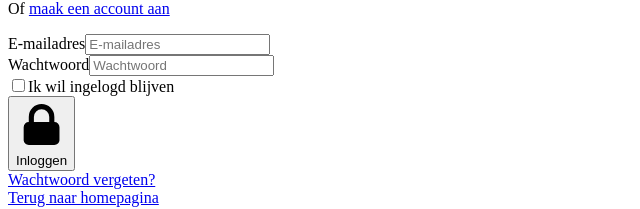
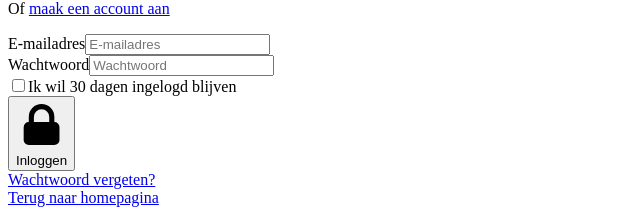
Before and after one commit to Rgerard96/Restaurant-Application, a Next.js app: page /login in a window 1280 px wide. Shown: the part 114-323 px from the top of the page, without its empty margins (0-640 px from the left). Built offline with nearby package versions, Linux system fonts and the light colour scheme.

Commit message:
adjust slide over

```diff
--- a/components/Header.js
+++ b/components/Header.js
@@ -20,7 +20,7 @@ export default function Header() {
       />
       <div className='py-3 px-5 border-b flex justify-between items-center'>
         <div>
-          <h2 className='font-bold text-blue-500 text-lg sm:text-2xl'>
+          <h2 className='font-bold text-blue-500 text-xl sm:text-2xl'>
             CultureHypes
           </h2>
         </div>
--- a/pages/login.js
+++ b/pages/login.js
@@ -69,7 +69,7 @@ export default function login() {
               htmlFor='remember-me'
               className='ml-2 block text-sm text-gray-900'
             >
-              Ik wil ingelogd blijven
+              Ik wil 30 dagen ingelogd blijven
             </label>
           </div>
 
--- a/pages/register.js
+++ b/pages/register.js
@@ -98,7 +98,7 @@ export default function register() {
                 htmlFor='remember-me'
                 className='ml-2 block text-sm text-gray-900'
               >
-                Ik wil ingelogd blijven
+                Ik wil 30 dagen ingelogd blijven
               </label>
             </div>
           </div>
```
